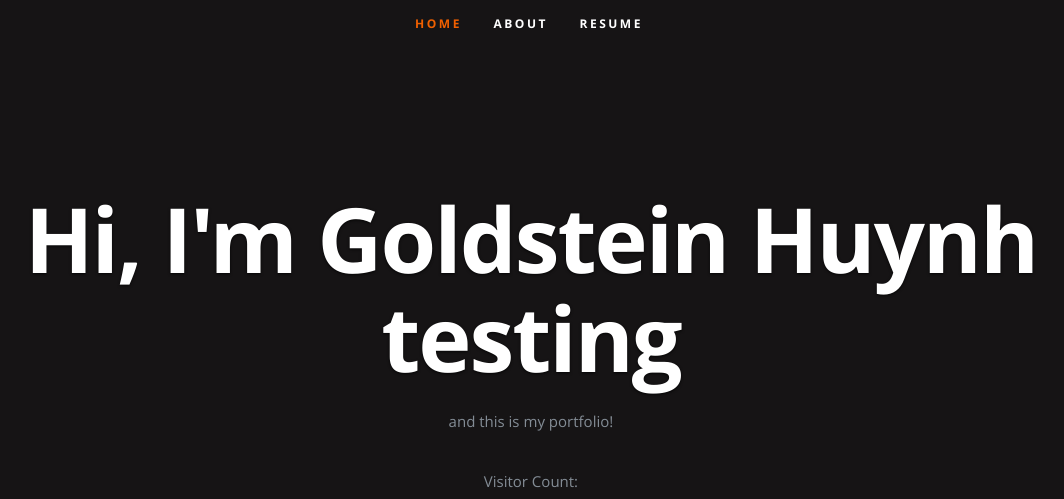
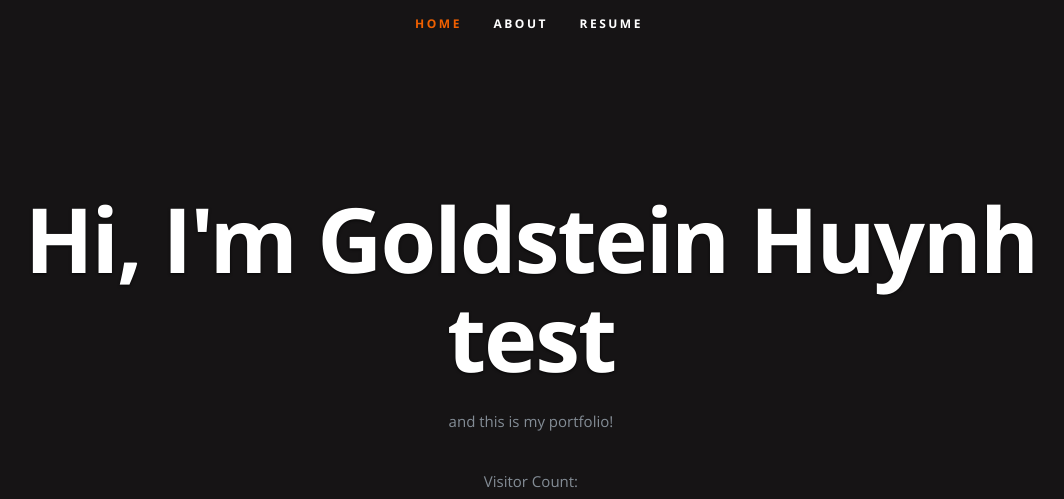
Before and after one commit to Goldsteinnn/azure-web-portfolio, a plain HTML site: page frontend/index.html in a window 1280 px wide. Shown: the top 499 px of the page, without its empty margins (111-1175 px from the left). Drawn offline with nearby package versions, Linux system fonts and the light colour scheme; no server answers.

Commit message:
testing frontend changes

```diff
--- a/frontend/index.html
+++ b/frontend/index.html
@@ -54,7 +54,7 @@
 
       <div class="row banner">
          <div class="banner-text">
-            <h1 class="responsive-headline">Hi, I'm Goldstein Huynh testing</h1>
+            <h1 class="responsive-headline">Hi, I'm Goldstein Huynh test</h1>
 
             <p>and this is my portfolio!  </p>
             <p>Visitor Count: <a id="counter"></a> </p>
```
